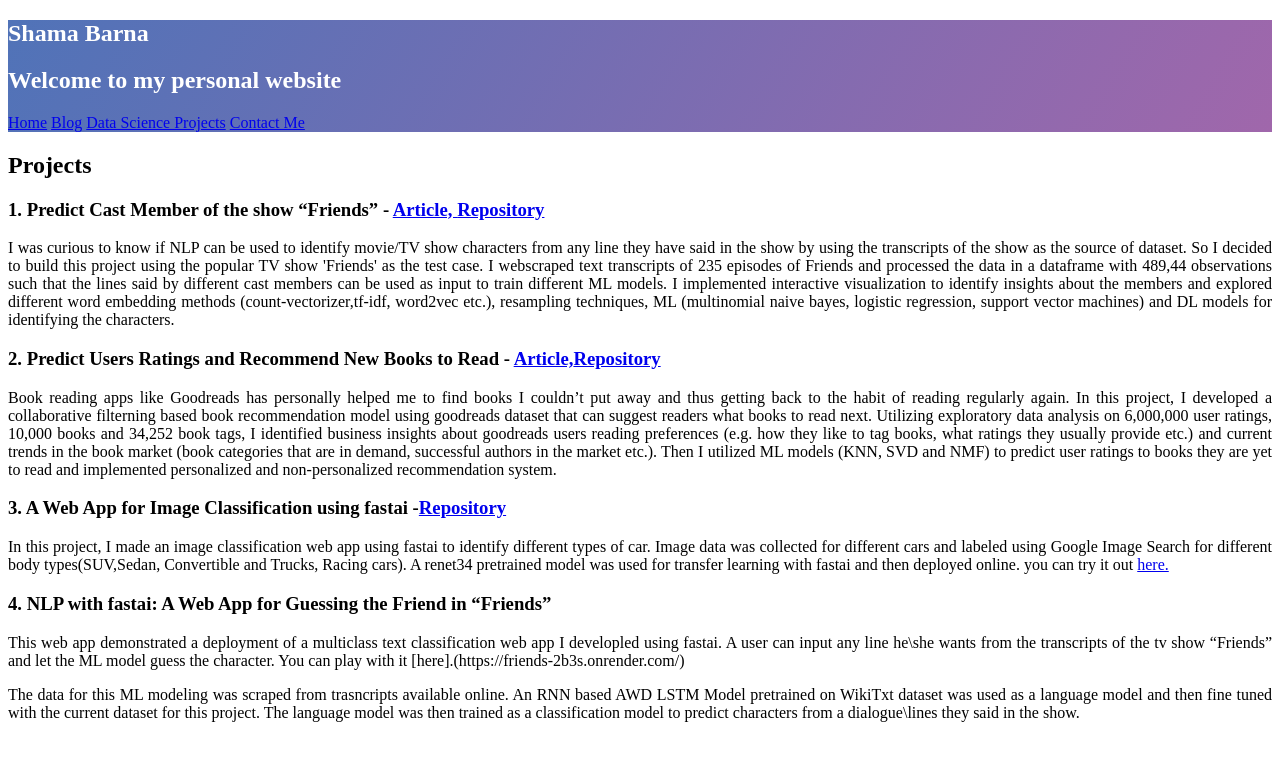
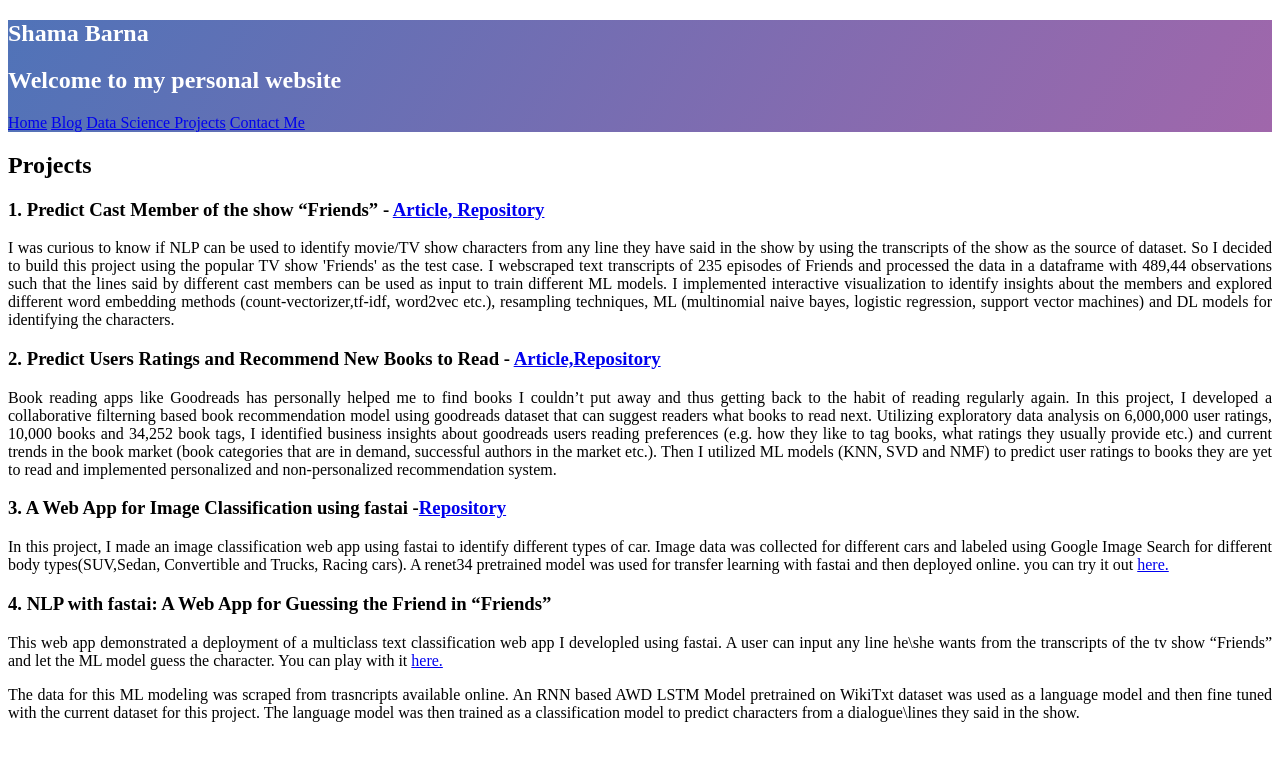
Before and after one commit to shamafarabi/shama.github.io, a Jekyll site: the page built from datascienceprojects.md, in a window 1280 px wide. Shown: the top 761 px of the page. Built offline with Jekyll 4.4.1, drawn with Linux system fonts in a browser that asks for light colours; nearby versions of some CDN libraries.

Commit message:
Update datascienceprojects.md

```diff
--- a/datascienceprojects.md
+++ b/datascienceprojects.md
@@ -19,6 +19,6 @@ Book reading apps like Goodreads has personally helped me to find books I couldn
 In this project, I made an image classification web app using fastai to identify different types of car. Image data was collected for different cars and labeled using Google Image Search for different body types(SUV,Sedan, Convertible and Trucks, Racing cars). A renet34 pretrained model was used for transfer learning with fastai and then deployed online. you can try it out [here.](https://car-make-detection.onrender.com/)
 
 ### 4. NLP with fastai: A Web App for Guessing the Friend in "Friends"
-This web app demonstrated a deployment of a multiclass text classification web app I developled using fastai. A user can input any line he\she wants from the transcripts of the tv show "Friends" and let the ML model guess the character. You can play with it [here].(https://friends-2b3s.onrender.com/)
+This web app demonstrated a deployment of a multiclass text classification web app I developled using fastai. A user can input any line he\she wants from the transcripts of the tv show "Friends" and let the ML model guess the character. You can play with it [here.](https://friends-2b3s.onrender.com/)
 
 The data for this ML modeling was scraped from trasncripts available online. An RNN based AWD LSTM Model pretrained on WikiTxt dataset was used as a language model and then fine tuned with the current dataset for this project. The language model was then trained as a classification model to predict characters from a dialogue\lines they said in the show.
```
